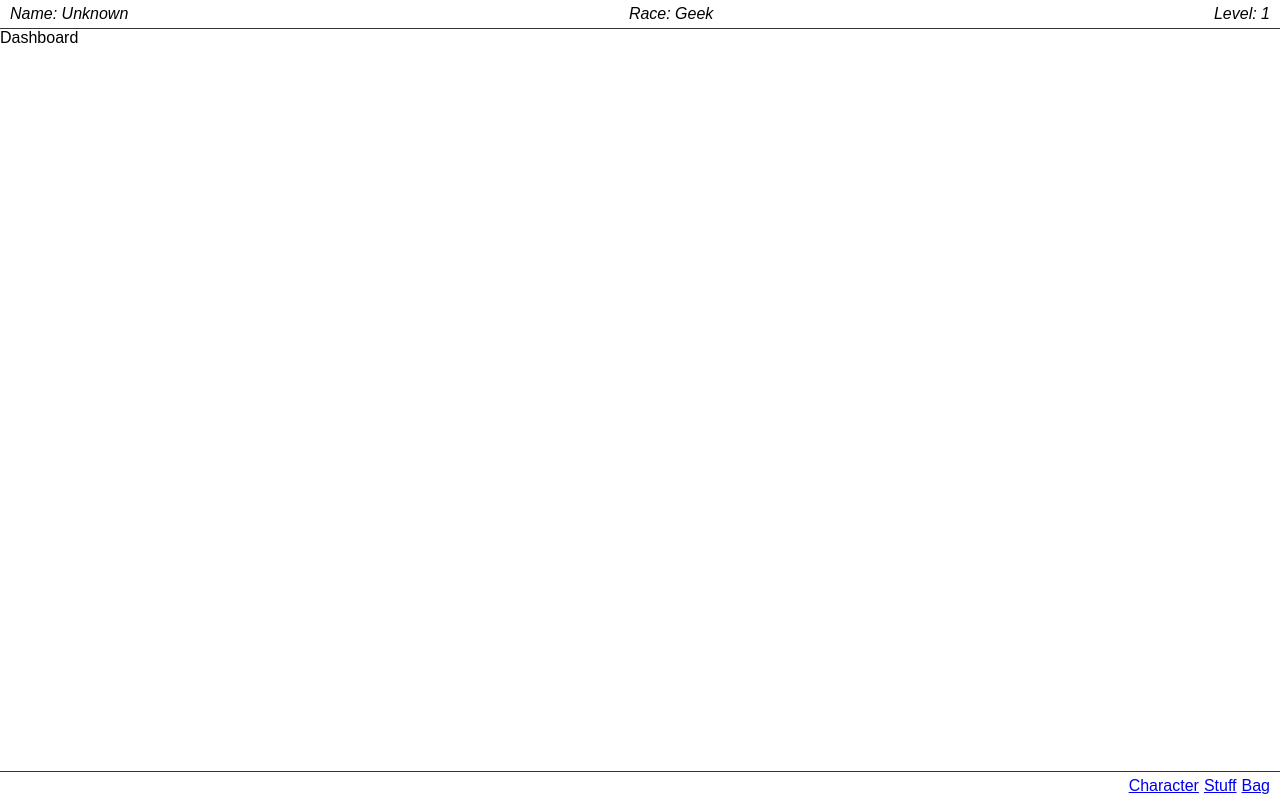
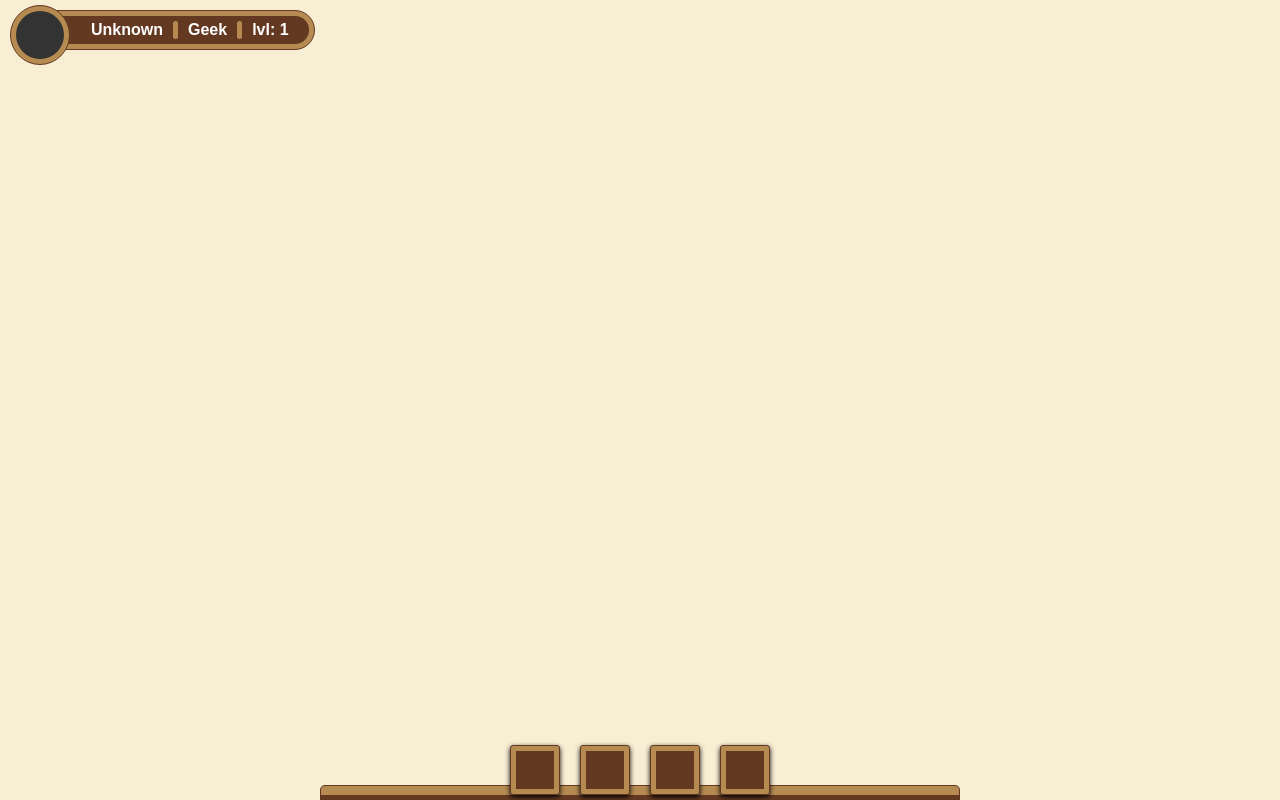
Before and after one commit to maevanapcontact/rpg-manager-app, a React (Create React App) app: page / in a window 1280 px wide. Built offline with nearby package versions, Linux system fonts and the light colour scheme.

Commit message:
[#3] style: interface

```diff
--- a/src/components/App.jsx
+++ b/src/components/App.jsx
@@ -13,6 +13,7 @@ const Root = styled.main`
   position: relative;
   width: 100%;
   height: 100%;
+  background: #f8eed3;
 `;
 
 export default function App() {
--- a/src/components/Dashboard.jsx
+++ b/src/components/Dashboard.jsx
@@ -4,5 +4,5 @@ import styled from 'styled-components';
 const Root = styled.section``;
 
 export default function Dashboard() {
-  return <Root>Dashboard</Root>;
+  return <Root />;
 }
--- a/src/components/InfoBar.jsx
+++ b/src/components/InfoBar.jsx
@@ -4,26 +4,78 @@ import characterData from '../character';
 
 const Root = styled.header`
   display: flex;
-  justify-content: space-between;
-  padding: 5px 10px;
-  border-bottom: 1px solid #333;
-  font-style: italic;
+  position: relative;
 `;
 
-const Data = styled.p``;
+const Avatar = styled.div`
+  height: 60px;
+  width: 60px;
+  padding: 5px;
+  border-radius: 50px;
+  background: #b58b51;
+  position: absolute;
+  top: 5px;
+  left: 10px;
+  z-index: 10;
+  border: 1px solid #633921;
+`;
+
+const InnerAvatar = styled.div`
+  width: 100%;
+  height: 100%;
+  background: #333;
+  border-radius: 50%;
+`;
+
+const Infos = styled.div`
+  padding: 5px 10px 5px 20px;
+  margin: 5px 0 0 0;
+  padding 5px;
+  position: absolute;
+  top: 5px;
+  left: 55px;
+  border-radius: 0 60px 60px 0;
+  background: #b58b51;
+  border: 1px solid #633921;
+`;
+
+const InnerInfos = styled.div`
+  width: 100%;
+  height: 100%;
+  padding: 5px 10px 5px 20px;
+  display: flex;
+  background: #633921;
+  border-radius: 0 60px 60px 0;
+`;
+
+const Data = styled.p`
+  padding: 0 10px;
+  font-weight: 600;
+  color: #fff;
+`;
+
+const InnerBorder = styled.div`
+  height: 18px;
+  width: 5px;
+  background: #b58b51;
+  border-radius: 5px;
+`;
 
 export default function InfoBar() {
   return (
     <Root>
-      <Data>
-        {`Name: ${characterData.name}`}
-      </Data>
-      <Data>
-        {`Race: ${characterData.race}`}
-      </Data>
-      <Data>
-        {`Level: ${characterData.level}`}
-      </Data>
+      <Avatar>
+        <InnerAvatar />
+      </Avatar>
+      <Infos>
+        <InnerInfos>
+          <Data>{characterData.name}</Data>
+          <InnerBorder />
+          <Data>{characterData.race}</Data>
+          <InnerBorder />
+          <Data>{`lvl: ${characterData.level}`}</Data>
+        </InnerInfos>
+      </Infos>
     </Root>
   );
 }
--- a/src/components/MainMenu.jsx
+++ b/src/components/MainMenu.jsx
@@ -1,27 +1,58 @@
-import React from 'react';
+import React, { Fragment } from 'react';
 import styled from 'styled-components';
 import { Link } from 'react-router-dom';
 
 const Root = styled.nav`
   width: 100%;
   display: flex;
-  justify-content: flex-end;
-  padding: 5px 10px;
-  border-top: 1px solid #333;
+  justify-content: center;
+  position: absolute;
+  bottom: 5px;
+`;
+
+const MenuBack = styled.div`
+  width: 50%;
+  min-width: 300px;
+  max-width: 800px;
+  height: 15px;
+  background: #b58b51;
   position: absolute;
   bottom: 0;
+  left: 50%;
+  transform: translate(-50%);
+  border-radius: 5px 5px 0 0;
+  border: 1px solid #633921;
+  border-bottom-width: 5px;
 `;
 
 const Elt = styled(Link)`
-  margin: 0 0 0 5px;
+  display: block;
+  width: 50px;
+  height: 50px;
+  margin: 0 10px;
+  padding: 5px;
+  border-radius: 3px;
+  box-shadow: 0 2px 5px #000;
+  background: #b58b51;
+  border: 1px solid #633921;
+`;
+
+const InnerElt = styled.div`
+  width: 100%;
+  height: 100%;
+  background: #633921;
 `;
 
 export default function MainNav() {
   return (
-    <Root>
-      <Elt to="/character">Character</Elt>
-      <Elt to="/stuff">Stuff</Elt>
-      <Elt to="/bag">Bag</Elt>
-    </Root>
+    <Fragment>
+      <MenuBack />
+      <Root>
+        <Elt to="/character"><InnerElt /></Elt>
+        <Elt to="/quests"><InnerElt /></Elt>
+        <Elt to="/Bank"><InnerElt /></Elt>
+        <Elt to="/Notes"><InnerElt /></Elt>
+      </Root>
+    </Fragment>
   );
 }
```
